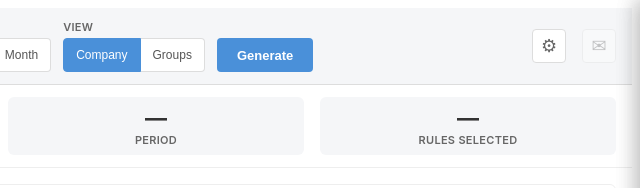
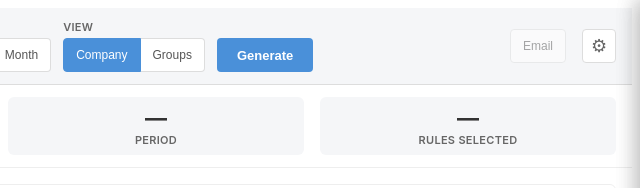
Before and after one commit to cpellegrinoGT/addin-exception-dashboard, a plain HTML site: page app/index.html in a window 1280 px wide. Shown: the top 188 px of the page, 640-1280 px from the left. Drawn offline with nearby package versions, Linux system fonts and the light colour scheme.

Commit message:
Fix email button visibility: use text label, reposition before gear
The Unicode envelope character was not rendering in MyGeotab's iframe.
Switched to a text "Email" label, moved the button before the settings
gear (after status text), and increased disabled opacity to 50%.

Co-Authored-By: Claude Opus 4.6 <noreply@anthropic.com>

```diff
--- a/app/css/styles.css
+++ b/app/css/styles.css
@@ -808,27 +808,29 @@
   display: flex;
   align-items: center;
   justify-content: center;
-  width: 34px;
   height: 34px;
+  padding: 0 12px;
   border: 1px solid #ddd;
   border-radius: 4px;
   background: #fff;
-  font-size: 18px;
-  color: #666;
+  font-size: 12px;
+  font-weight: 500;
+  color: #555;
   cursor: pointer;
   align-self: center;
   flex-shrink: 0;
   margin-left: 4px;
-  transition: color 0.15s, border-color 0.15s;
+  transition: color 0.15s, border-color 0.15s, background 0.15s;
 }
 
 #exd-root .exd-email-btn:hover:not(:disabled) {
   color: #4a90d9;
   border-color: #4a90d9;
+  background: #f5f6f8;
 }
 
 #exd-root .exd-email-btn:disabled {
-  opacity: 0.35;
+  opacity: 0.5;
   cursor: not-allowed;
 }
 
--- a/app/index.html
+++ b/app/index.html
@@ -74,8 +74,8 @@
     </div>
 
     <span id="exd-status" class="exd-status-text"></span>
+    <button type="button" id="exd-email-btn" class="exd-email-btn" disabled title="Email Report">Email</button>
     <button type="button" id="exd-settings-btn" class="exd-settings-btn" title="Settings">&#9881;</button>
-    <button type="button" id="exd-email-btn" class="exd-email-btn" disabled title="Email Report">&#9993;</button>
   </div>
 
   <!-- KPI Strip -->
--- a/docs/css/styles.css
+++ b/docs/css/styles.css
@@ -808,27 +808,29 @@
   display: flex;
   align-items: center;
   justify-content: center;
-  width: 34px;
   height: 34px;
+  padding: 0 12px;
   border: 1px solid #ddd;
   border-radius: 4px;
   background: #fff;
-  font-size: 18px;
-  color: #666;
+  font-size: 12px;
+  font-weight: 500;
+  color: #555;
   cursor: pointer;
   align-self: center;
   flex-shrink: 0;
   margin-left: 4px;
-  transition: color 0.15s, border-color 0.15s;
+  transition: color 0.15s, border-color 0.15s, background 0.15s;
 }
 
 #exd-root .exd-email-btn:hover:not(:disabled) {
   color: #4a90d9;
   border-color: #4a90d9;
+  background: #f5f6f8;
 }
 
 #exd-root .exd-email-btn:disabled {
-  opacity: 0.35;
+  opacity: 0.5;
   cursor: not-allowed;
 }
 
```
Also changed, not shown: docs/index.html (+1 -1 lines).
